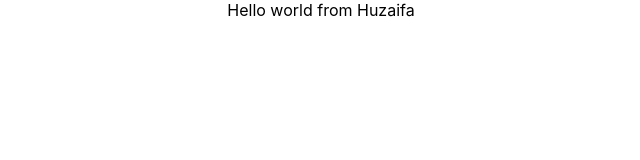
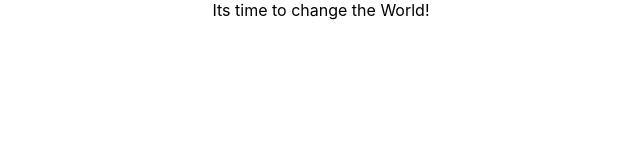
Before and after one commit to huzaifaacademy/react_bootcamp2020, a React (Create React App) app: page / in a window 1280 px wide. Shown: the top 160 px of the page, without its empty margins (319-959 px from the left). Built offline with nearby package versions, Linux system fonts and the light colour scheme.

Commit message:
Updated display message again

```diff
--- a/src/App.js
+++ b/src/App.js
@@ -4,7 +4,7 @@ import './App.css';
 function App() {
   return (
     <div className="App">
-      Hello world from Huzaifa
+      Its time to change the World!
     </div>
   );
 }
```
